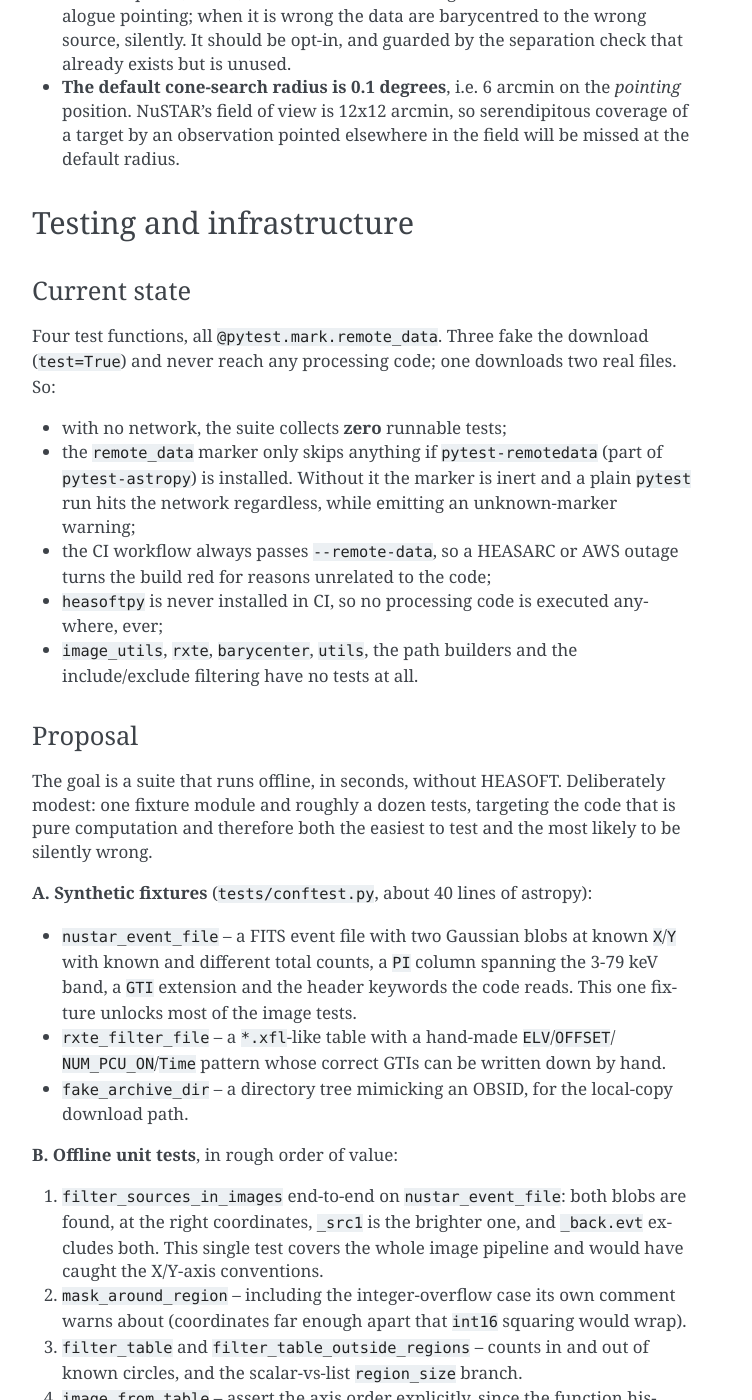
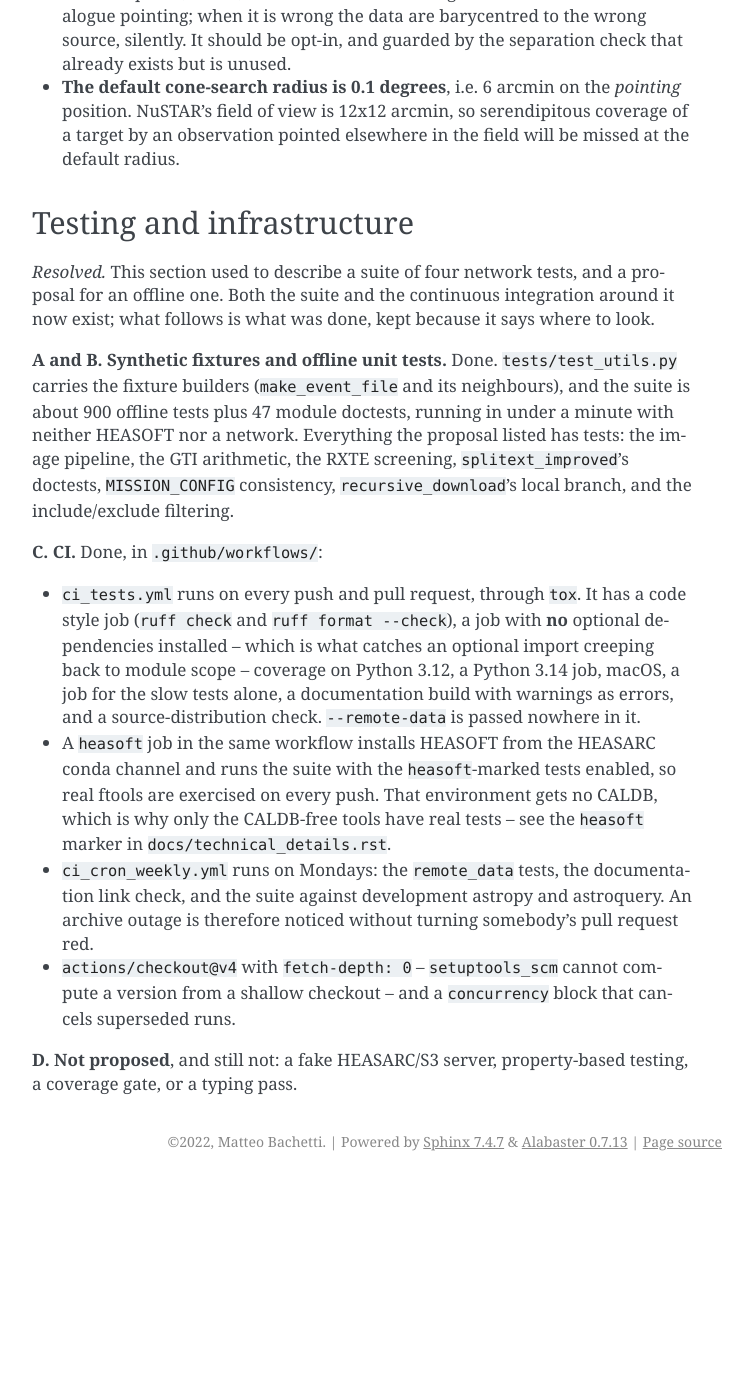
Before and after one commit to matteobachetti/heasarc_retrieve_pipeline, a Sphinx documentation site: the page built from docs/known_issues.rst, in a window 1280 px wide and 1400 px high, scrolled down 37421 px. Shown: the whole window, without its empty margins (388-1140 px from the left). Built offline with Sphinx 7.4.7, drawn with Linux system fonts in a browser that asks for light colours; the version number could not be read and is left out; after the commit the page ends 38602 px from its top, so only the background shows below that; some of the changed text lies outside the part shown.

Commit message:
Build the documentation in CI and describe how to install the package
Co-Authored-By: Claude Opus 5 <noreply@anthropic.com>

```diff
--- a/docs/conf.py
+++ b/docs/conf.py
@@ -33,8 +33,6 @@ extensions = [
     "sphinx.ext.napoleon",
     "sphinx.ext.doctest",
     "sphinx.ext.mathjax",
-    "sphinx_automodapi.automodapi",
-    "sphinx_automodapi.smart_resolver",
 ]
 
 # Add any paths that contain templates here, relative to this directory.
@@ -43,7 +41,9 @@ extensions = [
 # List of patterns, relative to source directory, that match files and
 # directories to ignore when looking for source files.
 # This pattern also affects html_static_path and html_extra_path.
-exclude_patterns = ["_build", "Thumbs.db", ".DS_Store"]
+# completion_model_plan.md is a planning document, not user documentation: it is in no
+# toctree, and a -W build treats that as an error.
+exclude_patterns = ["_build", "Thumbs.db", ".DS_Store", "completion_model_plan.md"]
 
 # The suffix(es) of source filenames.
 # You can specify multiple suffix as a list of string:
@@ -55,7 +55,11 @@ master_doc = "index"
 # -- Options for intersphinx extension ---------------------------------------
 
 # Example configuration for intersphinx: refer to the Python standard library.
-intersphinx_mapping = {"python": ("https://docs.python.org/3", None)}
+intersphinx_mapping = {
+    "python": ("https://docs.python.org/3", None),
+    "numpy": ("https://numpy.org/doc/stable/", None),
+    "astropy": ("https://docs.astropy.org/en/stable/", None),
+}
 
 # -- Options for HTML output -------------------------------------------------
 
--- a/docs/index.rst
+++ b/docs/index.rst
@@ -9,6 +9,7 @@ This is the documentation for heasarc_retrieve_pipeline.
 
    technical_details
    known_issues
+   api
 
 
 Indices and tables
--- a/docs/known_issues.rst
+++ b/docs/known_issues.rst
@@ -1535,82 +1535,39 @@ reading the outputs, and they are described in more detail in :ref:`technical_de
   position. NuSTAR's field of view is 12x12 arcmin, so serendipitous coverage of a target
   by an observation pointed elsewhere in the field will be missed at the default radius.
 
-
 Testing and infrastructure
 --------------------------
 
-Current state
-~~~~~~~~~~~~~
-
-Four test functions, all ``@pytest.mark.remote_data``. Three fake the download
-(``test=True``) and never reach any processing code; one downloads two real files. So:
-
-* with no network, the suite collects **zero** runnable tests;
-* the ``remote_data`` marker only skips anything if ``pytest-remotedata`` (part of
-  ``pytest-astropy``) is installed. Without it the marker is inert and a plain
-  ``pytest`` run hits the network regardless, while emitting an unknown-marker warning;
-* the CI workflow always passes ``--remote-data``, so a HEASARC or AWS outage turns the
-  build red for reasons unrelated to the code;
-* ``heasoftpy`` is never installed in CI, so no processing code is executed anywhere, ever;
-* ``image_utils``, ``rxte``, ``barycenter``, ``utils``, the path builders and the
-  include/exclude filtering have no tests at all.
-
-Proposal
-~~~~~~~~
-
-The goal is a suite that runs offline, in seconds, without HEASOFT. Deliberately modest:
-one fixture module and roughly a dozen tests, targeting the code that is pure computation
-and therefore both the easiest to test and the most likely to be silently wrong.
-
-**A. Synthetic fixtures** (``tests/conftest.py``, about 40 lines of astropy):
-
-* ``nustar_event_file`` -- a FITS event file with two Gaussian blobs at known ``X``/``Y``
-  with known and different total counts, a ``PI`` column spanning the 3-79 keV band, a
-  ``GTI`` extension and the header keywords the code reads. This one fixture unlocks most
-  of the image tests.
-* ``rxte_filter_file`` -- a ``*.xfl``-like table with a hand-made ``ELV``/``OFFSET``/
-  ``NUM_PCU_ON``/``Time`` pattern whose correct GTIs can be written down by hand.
-* ``fake_archive_dir`` -- a directory tree mimicking an OBSID, for the local-copy download
-  path.
-
-**B. Offline unit tests**, in rough order of value:
-
-1. ``filter_sources_in_images`` end-to-end on ``nustar_event_file``: both blobs are found,
-   at the right coordinates, ``_src1`` is the brighter one, and ``_back.evt`` excludes
-   both. This single test covers the whole image pipeline and would have caught the
-   X/Y-axis conventions.
-2. ``mask_around_region`` -- including the integer-overflow case its own comment warns
-   about (coordinates far enough apart that ``int16`` squaring would wrap).
-3. ``filter_table`` and ``filter_table_outside_regions`` -- counts in and out of known
-   circles, and the scalar-vs-list ``region_size`` branch.
-4. ``image_from_table`` -- assert the axis order explicitly, since the function histograms
-   ``(Y, X)`` and returns the transpose.
-5. ``create_gti_with_astropy`` on ``rxte_filter_file`` -- exact GTI boundaries, including
-   the ``+TIMEDEL`` edge convention and the empty-GTI branch.
-6. ``apply_gti_with_astropy`` -- the right events survive, including the ``TIMEZERO``
-   offset and the "no events left" branch.
-7. ``splitext_improved`` -- already has doctests; just make sure they actually run
-   (``--doctest-modules`` or the existing ``doctest_plus``).
-8. ``MISSION_CONFIG`` consistency -- every mission has all six keys, and each ``path_func``
-   produces the documented archive layout for a known OBSID.
-9. ``recursive_download`` against ``fake_archive_dir`` -- the local branch is already
-   implemented and completely untested.
-10. ``re_include``/``re_exclude`` filtering against a canned listing (a list of paths, no
-    network), asserting the same two-file result the current remote test checks.
-
-**C. CI**. Split ``.github/workflows/python-package.yml`` into:
-
-* a fast job on every push: install the package, run ``pytest`` **without**
-  ``--remote-data``, upload coverage. This is the job that must stay green;
-* the existing micromamba job, with ``--remote-data``, allowed to fail or scheduled nightly
-  rather than gating every commit;
-* optionally, install ``heasoftpy`` from the HEASARC conda channel in one job so that the
-  mission modules are at least imported and their ``HAS_HEASOFT`` guards exercised.
-
-Also: bump ``actions/checkout`` from v3, and add a ``concurrency`` block so superseded runs
-are cancelled.
-
-**D. Not proposed.** Deliberately out of scope, because the cost outweighs the benefit at
-this size: mocking HEASOFT tasks, a fake HEASARC/S3 server, property-based testing, a
-coverage gate, or a typing pass. The synthetic-fixture tests above give most of the
-protection for a fraction of the effort.
+*Resolved.* This section used to describe a suite of four network tests, and a proposal
+for an offline one. Both the suite and the continuous integration around it now exist;
+what follows is what was done, kept because it says where to look.
+
+**A and B. Synthetic fixtures and offline unit tests.** Done. ``tests/test_utils.py``
+carries the fixture builders (``make_event_file`` and its neighbours), and the suite is
+about 900 offline tests plus 47 module doctests, running in under a minute with neither
+HEASOFT nor a network. Everything the proposal listed has tests: the image pipeline, the
+GTI arithmetic, the RXTE screening, ``splitext_improved``'s doctests, ``MISSION_CONFIG``
+consistency, ``recursive_download``'s local branch, and the include/exclude filtering.
+
+**C. CI.** Done, in ``.github/workflows/``:
+
+* ``ci_tests.yml`` runs on every push and pull request, through ``tox``. It has a code
+  style job (``ruff check`` and ``ruff format --check``), a job with **no** optional
+  dependencies installed -- which is what catches an optional import creeping back to
+  module scope -- coverage on Python 3.12, a Python 3.14 job, macOS, a job for the slow
+  tests alone, a documentation build with warnings as errors, and a source-distribution
+  check. ``--remote-data`` is passed nowhere in it.
+* A ``heasoft`` job in the same workflow installs HEASOFT from the HEASARC conda channel
+  and runs the suite with the ``heasoft``-marked tests enabled, so real ftools are
+  exercised on every push. That environment gets no CALDB, which is why only the
+  CALDB-free tools have real tests -- see the ``heasoft`` marker in
+  ``docs/technical_details.rst``.
+* ``ci_cron_weekly.yml`` runs on Mondays: the ``remote_data`` tests, the documentation
+  link check, and the suite against development astropy and astroquery. An archive outage
+  is therefore noticed without turning somebody's pull request red.
+* ``actions/checkout@v4`` with ``fetch-depth: 0`` -- ``setuptools_scm`` cannot compute a
+  version from a shallow checkout -- and a ``concurrency`` block that cancels superseded
+  runs.
+
+**D. Not proposed**, and still not: a fake HEASARC/S3 server, property-based testing, a
+coverage gate, or a typing pass.
--- a/docs/technical_details.rst
+++ b/docs/technical_details.rst
@@ -2309,23 +2309,53 @@ Relevant environment:
 ``CALDB``
     Required by ``nupipeline``, ``nicerl2``, ``nuproducts`` and ``barycorr``.
 
-Runtime dependencies beyond the standard scientific stack: ``prefect``, ``astroquery``,
-``boto3``, ``pySmartDL``, ``beautifulsoup4``, ``scikit-image``, ``statsmodels``, and -- for
-the NuSTAR spectral path -- ``sunpy``, ``nustar_gen`` and ``regions``.
+Required at runtime, beyond the standard scientific stack: ``prefect``, ``astroquery``,
+``pyvo``, ``pySmartDL``, ``beautifulsoup4`` and ``pyyaml``. Everything else is an extra,
+imported inside the function that needs it and declared in ``[project.optional-dependencies]``
+in ``pyproject.toml``: ``scikit-image``/``scipy``/``statsmodels`` (``imaging``),
+``regions``, ``boto3`` (``s3``), ``plotly`` (``report``), ``sunpy`` (``solar``) and
+``nustar_gen`` (``snr``). The package imports, queries and downloads with none of them
+installed, which is what the ``py310-test`` job in CI checks.
 
 
 Testing
 -------
 
-The test suite is :mod:`heasarc_retrieve_pipeline.tests.test_pipeline`: four test
-functions, all marked ``@pytest.mark.remote_data``, all parametrised over the ``heasarc``
-and ``aws`` hosts.
-
-Three of them call the top-level flows with ``test=True``, so they exercise the catalogue
-query, the datalink lookup and the download dispatch, but fake the actual transfer and
-never reach the processing code. The fourth, ``test_recursive_download``, does a real
-download of two NuSTAR event files and checks the include/exclude filtering.
-
-Nothing runs without network access, and nothing exercises the mission processing modules,
-the image analysis or the RXTE screening. See :ref:`known_issues` for a proposed offline
-test suite.
+The suite lives in ``heasarc_retrieve_pipeline/tests`` and is run with::
+
+    pytest --pyargs heasarc_retrieve_pipeline
+
+Almost all of it is offline and needs no HEASOFT: about 900 tests and 47 module doctests,
+in under a minute. Four markers divide up what is not:
+
+``remote_data``
+    The four functions in ``tests/test_pipeline.py`` that talk to HEASARC and to AWS.
+    Skipped unless ``--remote-data`` is given, and run weekly rather than on every push,
+    so that an archive outage does not turn a pull request red.
+
+``slow``
+    ``tests/test_concurrency.py``: 57 tests that fork a real process pool and start a
+    temporary Prefect server to prove that each worker gets its own ``PFILES``. About
+    half the runtime of the whole suite, so they are deselected unless ``--run-slow`` is
+    given, and CI runs them in a job of their own.
+
+``heasoft``
+    ``tests/test_heasoft_tools.py``: the tests that call a real ftool instead of a
+    recorded double. Skipped unless ``heasoftpy`` imports and ``HEADAS`` is set. They
+    cover the CALDB-free tools the pipeline drives -- ``ftmerge``, ``ftsort``,
+    ``ftmgtime``, ``fthedit``, ``fappend``, ``grppha``, ``addspec`` -- and exist to check
+    the beliefs the doubles elsewhere encode: that ``ftmerge`` concatenates without
+    sorting, takes its exposure keywords from the *first* input, and refuses an existing
+    output with return code 105; that ``ftmgtime`` writes an extension called ``STDGTI``.
+    ``nupipeline``, ``nuproducts``, ``nusplitsc``, ``nicerl2`` and ``barycorr`` need
+    calibration files and minutes of CPU, and stay stubbed.
+
+(no marker)
+    Everything else: the path builders, the GTI arithmetic, the image analysis, the RXTE
+    screening, the report writer, the split/merge round trip, and a set of tests that
+    walk the package source and assert structural properties of it -- that only one
+    module imports ``heasoftpy``, that every HEASOFT call declares what it produces, that
+    no ``wait_for`` gets a bare function.
+
+Continuous integration runs all of this through ``tox``; see ``tox.ini`` and
+``.github/workflows/ci_tests.yml``. Every environment CI uses can be run locally by name.
--- a/pyproject.toml
+++ b/pyproject.toml
@@ -52,8 +52,6 @@ test = [
 ]
 docs = [
     "sphinx",
-    "sphinx-automodapi",
-    "tomli; python_version <\"3.11\"",
 ]
 
 
```
Also changed, not shown: README.rst (+69 -1 lines), docs/api.rst (added, +92 -0 lines), .readthedocs.yml (added).
